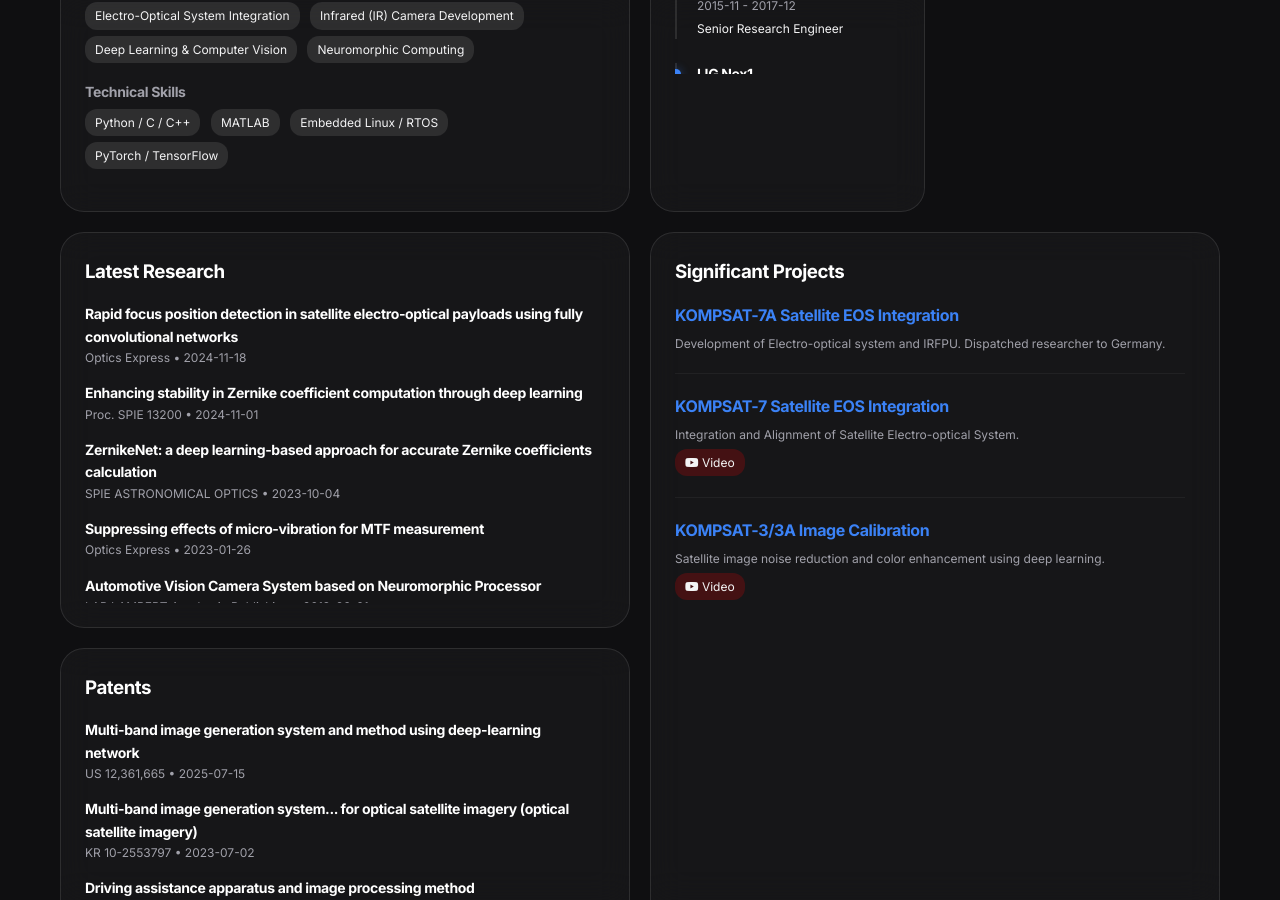
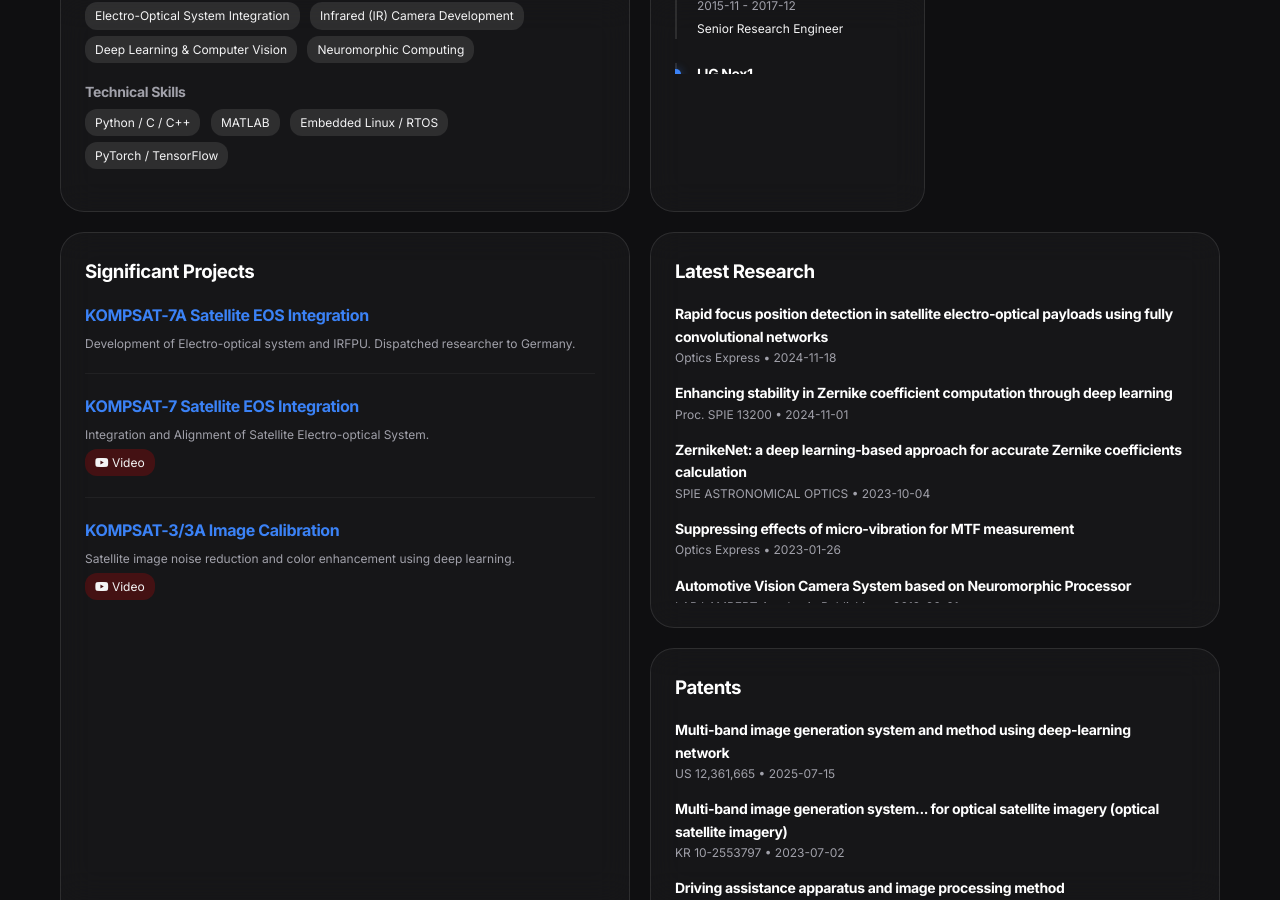
Before and after one commit to kimshinwook/kimshinwook.github.io, a Jekyll site: the page built from index.html, in a window 1280 px wide and 900 px high, scrolled down 517 px. Built offline with Jekyll 4.4.1, drawn with Linux system fonts in a browser that asks for light colours.

Commit message:
Fix: Reorder layout to Projects -> Publications -> Patents

```diff
--- a/_layouts/bento.html
+++ b/_layouts/bento.html
@@ -28,10 +28,10 @@
         {% include bento/skills.html %}
 
         <!-- Row 4 -->
-        {% include bento/publications.html %}
+        {% include bento/projects.html %}
 
         <!-- Row 5 -->
-        {% include bento/projects.html %}
+        {% include bento/publications.html %}
 
         <!-- Row 6 -->
         {% include bento/patents.html %}
```
